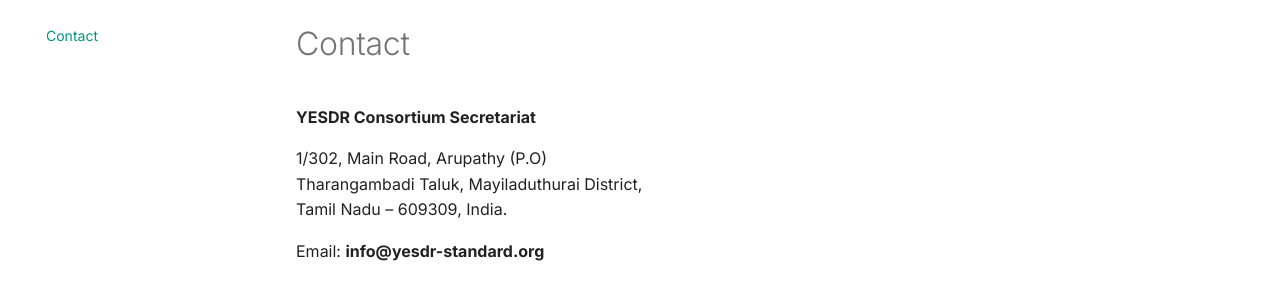
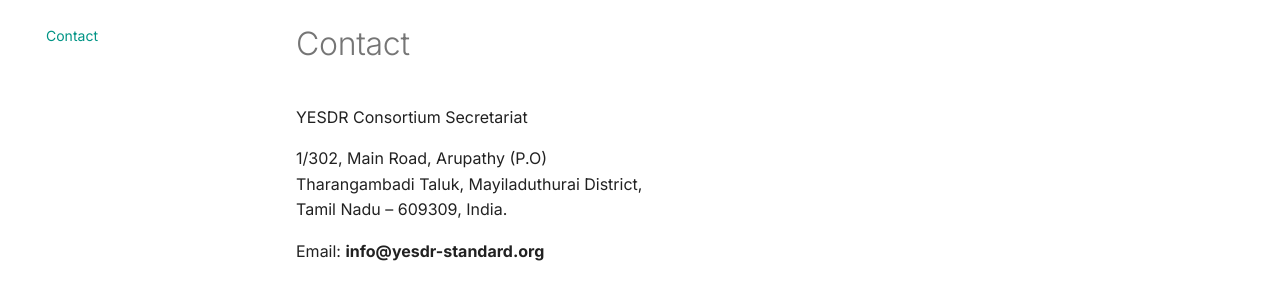
Before and after one commit to chandharlabs/yesdr-standard, an MkDocs documentation site: the page built from docs/contact.md, in a window 1280 px wide. Shown: the part 129-429 px from the top of the page. Built offline with MkDocs 1.6.1 and Material for MkDocs 9.7.7, drawn with Linux system fonts in a browser that asks for light colours.

```diff
--- a/docs/contact.md
+++ b/docs/contact.md
@@ -1,6 +1,6 @@
 # Contact
 
-**YESDR Consortium Secretariat**
+YESDR Consortium Secretariat
 
 1/302, Main Road, Arupathy (P.O)
 Tharangambadi Taluk, Mayiladuthurai District,
```
